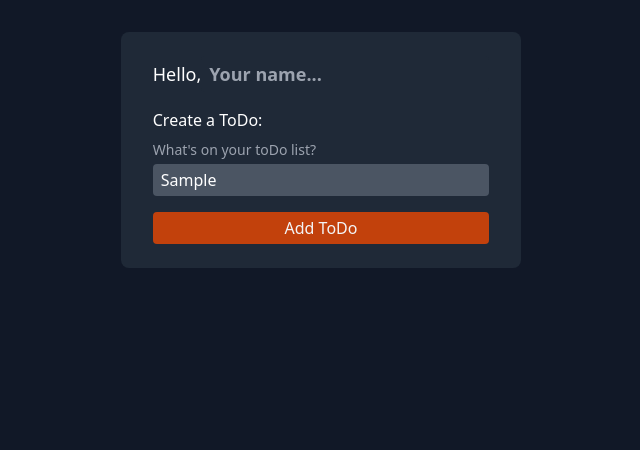
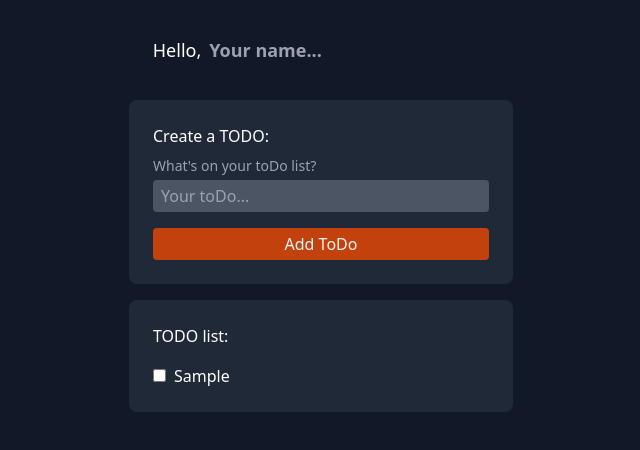
Before and after one commit to whoknowsi/todo-list-vue, a Vue app: page / in a window 1280 px wide. Both pictures are taken after typing "Sample" into the empty fields and a click on the button "Add ToDo". Shown: the top 450 px of the page, without its empty margins (319-959 px from the left). Built offline with nearby package versions, Linux system fonts and the light colour scheme.

Commit message:
Adding todos and showing orderes by date

```diff
--- a/src/App.vue
+++ b/src/App.vue
@@ -6,26 +6,42 @@ const username = ref('')
 
 const toDoInput = ref('')
 
+onMounted(() => {
+  username.value = localStorage.getItem('username') || ''
+  toDos.value = JSON.parse(localStorage.getItem('todos')) || []
+})
+
 watch(username, (val) => {
   localStorage.setItem('username', val)
 })
 
-onMounted(() => {
-  username.value = localStorage.getItem('username') || ''
-})
+watch(toDos, val => {
+  localStorage.setItem('todos', JSON.stringify(val))
+}, { deep: true })
+
+const sortedToDos = computed(() => toDos.value.sort((a, b) => b.createdAt - a.createdAt))
 
 const addToDo = () => {
   const toDo = toDoInput.value
-  console.log(toDo)
+  if(!toDo || toDo.trim() === '') return
+
+  toDos.value.push({
+    content: toDo,
+    done: false,
+    createdAt: Date.now()
+  })
+
+  toDoInput.value = ''
 }
 
 </script>
 
 <template>
-  <main class="pt-8 flex flex-col items-center">
-    <div class="w-fit py-6 px-8 bg-gray-800 rounded-lg">
-      <h2 class="text-lg mb-4">Hello,<input class="px-2 py-1 border-none outline-none bg-gray-800 rounded font-bold w-16 min-w-max" type="text" placeholder="Your name..." v-model="username" /></h2>
-      <h3>Create a ToDo:</h3>
+  <main class="pt-8 flex justify-center">
+    <div class="flex-col flex items-center gap-4 w-96">
+      <h2 class="text-lg mb-4">Hello,<input class="px-2 py-1 border-none outline-none bg-gray-900 rounded font-bold w-16 min-w-max" type="text" placeholder="Your name..." v-model="username" /></h2>
+      <section class="w-full p-6 bg-gray-800 rounded-lg">
+        <h3>Create a TODO:</h3>
         <form class="flex flex-col mt-2" @submit.prevent="addToDo">
           <label class="text-gray-400 text-sm">What's on your toDo list?</label>
           <input
@@ -36,6 +52,20 @@ const addToDo = () => {
           />
           <button class="mt-4 bg-orange-700 py-1 px-2 rounded text-gray-100">Add ToDo</button>
         </form>
+      </section>
+      <section class="w-full p-6 bg-gray-800 rounded-lg flex flex-col gap-4">
+        <h3>TODO list:</h3>
+        <div class="flex-col flex gap-2">
+          <div v-for="todo in sortedToDos" :class="`flex gap-2 ${todo.done && 'line-through'}`">
+            <label>
+              <input type="checkbox" v-model="todo.done" />
+            </label>
+            <div>
+              <span class="break-all">{{ todo.content }}</span>
+            </div>
+          </div>
+        </div>
+      </section>
     </div>
   </main>
 </template>
```
Lines whose indentation alone changed are shown as unchanged.
